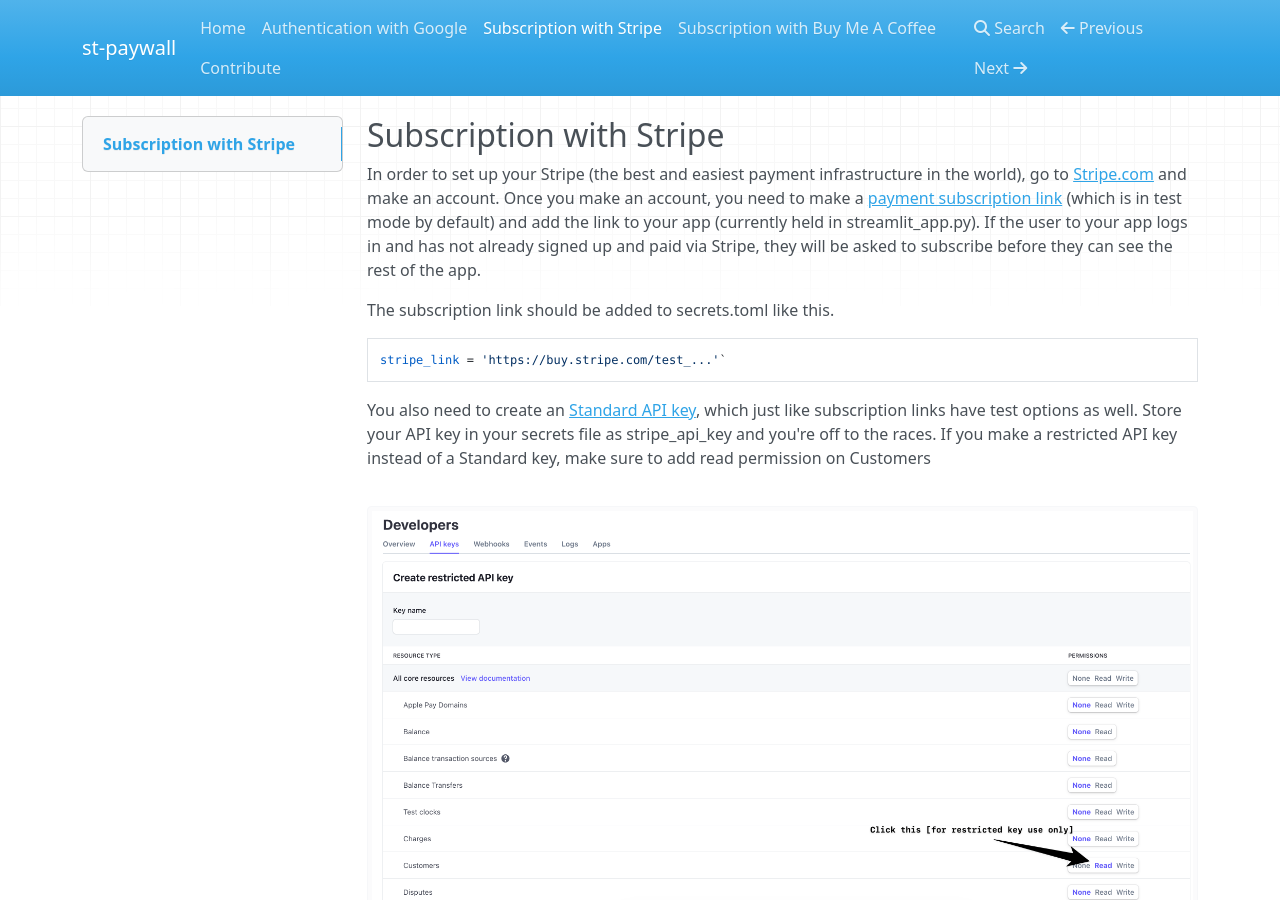
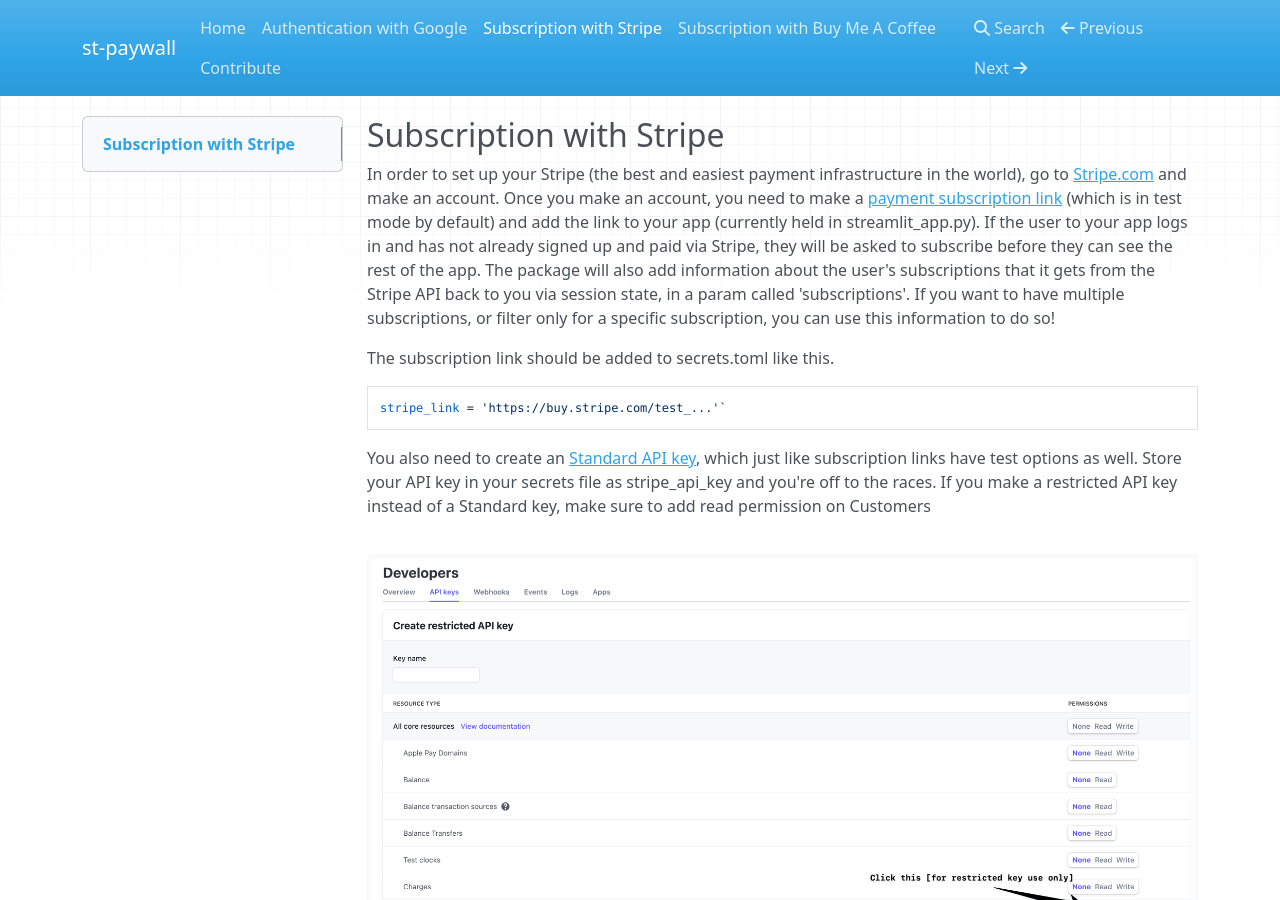
Before and after one commit to tylerjrichards/st-paywall, an MkDocs documentation site: the page built from docs/subscription-stripe.md, in a window 1280 px wide and 900 px high. Built offline with MkDocs 1.6.1, drawn with Linux system fonts in a browser that asks for light colours; nearby versions of some CDN libraries.

Commit message:
added documentation

```diff
--- a/docs/subscription-stripe.md
+++ b/docs/subscription-stripe.md
@@ -1,6 +1,6 @@
 # Subscription with Stripe
 
-In order to set up your Stripe (the best and easiest payment infrastructure in the world), go to [Stripe.com](https://stripe.com) and make an account. Once you make an account, you need to make a [payment subscription link](https://dashboard.stripe.com/test/payment-links/create) (which is in test mode by default) and add the link to your app (currently held in streamlit_app.py). If the user to your app logs in and has not already signed up and paid via Stripe, they will be asked to subscribe before they can see the rest of the app.
+In order to set up your Stripe (the best and easiest payment infrastructure in the world), go to [Stripe.com](https://stripe.com) and make an account. Once you make an account, you need to make a [payment subscription link](https://dashboard.stripe.com/test/payment-links/create) (which is in test mode by default) and add the link to your app (currently held in streamlit_app.py). If the user to your app logs in and has not already signed up and paid via Stripe, they will be asked to subscribe before they can see the rest of the app. The package will also add information about the user's subscriptions that it gets from the Stripe API back to you via session state, in a param called 'subscriptions'. If you want to have multiple subscriptions, or filter only for a specific subscription, you can use this information to do so!
 
 The subscription link should be added to secrets.toml like this.
 
```
